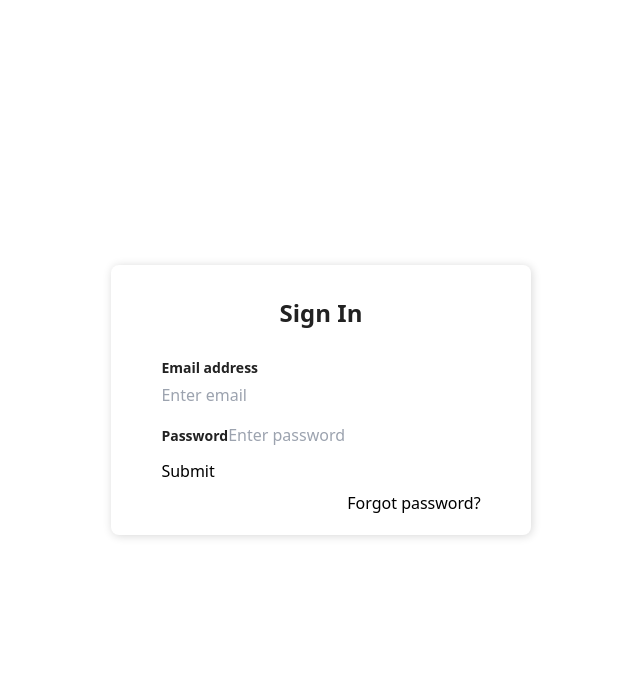
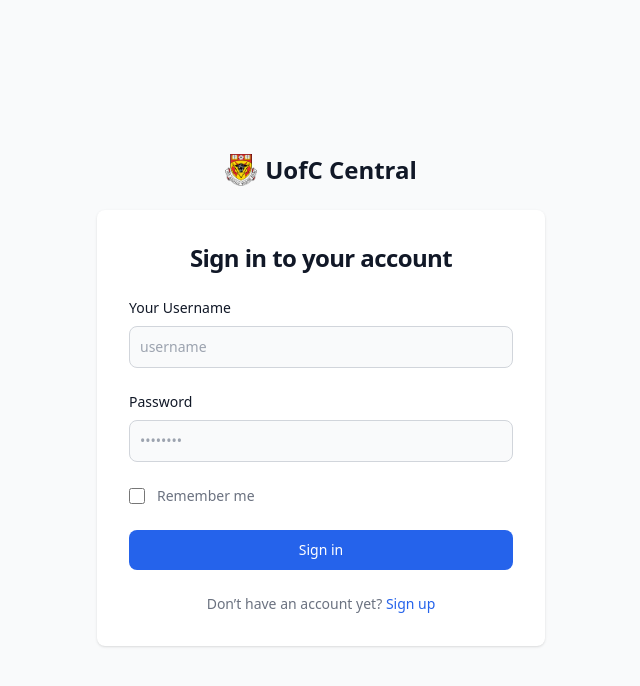
Before and after one commit to asadc24/CalgaryHacks2023, a React (Create React App) app in the folder frontend/: page / in a window 1280 px wide. Shown: the top 686 px of the page, without its empty margins (319-959 px from the left). Built offline with nearby package versions, Linux system fonts and the light colour scheme.

Commit message:
login and signup pages ready

```diff
--- a/frontend/src/App.js
+++ b/frontend/src/App.js
@@ -3,6 +3,7 @@
 import HomePage from './pages/HomePage'
 import Navbar from './components/Navbar';
 import LoginPage from './pages/LoginPage';
+import SignupPage from './pages/SignupPage';
 
 function App() {
   return (
@@ -11,6 +12,7 @@
         <div className='content'>
           <Routes>
             <Route exact path='/' element={<LoginPage/>} />
+            <Route exact path='/signup' element={<SignupPage/>} />
             <Route exact path='/home' element={<HomePage/>} />
           </Routes>
         </div>
--- a/frontend/src/pages/LoginPage.jsx
+++ b/frontend/src/pages/LoginPage.jsx
@@ -1,39 +1,46 @@
 import React , {useState} from "react";
-import './LoginPage.css'
 
-const LoginPage = () =>{
+const LoginPage = () => {
   return (
-    <div className="Auth-form-container">
-      <form className="Auth-form">
-        <div className="Auth-form-content">
-          <h3 className="Auth-form-title">Sign In</h3>
-          <div className="form-group mt-3">
-            <label>Email address</label>
-            <input
-              type="email"
-              className="form-control mt-1"
-              placeholder="Enter email"
-            />
-          </div>
-          <div className="form-group mt-3">
-            <label>Password</label>
-            <input
-              type="password"
-              className="form-control mt-1"
-              placeholder="Enter password"
-            />
-          </div>
-          <div className="d-grid gap-2 mt-3">
-            <button type="submit" className="btn btn-primary">
-              Submit
-            </button>
-          </div>
-          <p className="forgot-password text-right mt-2">
-            Forgot <a href="#">password?</a>
-          </p>
+    <section class="bg-gray-50 dark:bg-gray-900">
+    <div class="flex flex-col items-center justify-center px-6 py-8 mx-auto md:h-screen lg:py-0">
+        <a href="#" class="flex items-center mb-6 text-2xl font-semibold text-gray-900 dark:text-white">
+            <img class="w-8 h-8 mr-2" src={require('../img/uofcLogo.png')} alt="img"/>
+            UofC Central
+        </a>
+        <div class="w-full bg-white rounded-lg shadow dark:border md:mt-0 sm:max-w-md xl:p-0 dark:bg-gray-800 dark:border-gray-700">
+            <div class="p-6 space-y-4 md:space-y-6 sm:p-8">
+                <h1 class="text-xl font-bold leading-tight tracking-tight text-gray-900 md:text-2xl dark:text-white text-center">
+                    Sign in to your account
+                </h1>
+                <form class="space-y-4 md:space-y-6" action="#">
+                    <div>
+                        <label for="username" class="block mb-2 text-sm font-medium text-gray-900 dark:text-white">Your Username</label>
+                        <input type="username" name="username" id="username" class="bg-gray-50 border border-gray-300 text-gray-900 sm:text-sm rounded-lg focus:ring-primary-600 focus:border-primary-600 block w-full p-2.5 dark:bg-gray-700 dark:border-gray-600 dark:placeholder-gray-400 dark:text-white dark:focus:ring-blue-500 dark:focus:border-blue-500" placeholder="username" required=""/>
+                    </div>
+                    <div>
+                        <label for="password" class="block mb-2 text-sm font-medium text-gray-900 dark:text-white">Password</label>
+                        <input type="password" name="password" id="password" placeholder="••••••••" class="bg-gray-50 border border-gray-300 text-gray-900 sm:text-sm rounded-lg focus:ring-primary-600 focus:border-primary-600 block w-full p-2.5 dark:bg-gray-700 dark:border-gray-600 dark:placeholder-gray-400 dark:text-white dark:focus:ring-blue-500 dark:focus:border-blue-500" required=""/>
+                    </div>
+                    <div class="flex items-center justify-between">
+                        <div class="flex items-start">
+                            <div class="flex items-center h-5">
+                              <input id="remember" aria-describedby="remember" type="checkbox" class="w-4 h-4 border border-gray-300 rounded bg-gray-50 focus:ring-3 focus:ring-primary-300 dark:bg-gray-700 dark:border-gray-600 dark:focus:ring-primary-600 dark:ring-offset-gray-800" required=""/>
+                            </div>
+                            <div class="ml-3 text-sm">
+                              <label for="remember" class="text-gray-500 dark:text-gray-300">Remember me</label>
+                            </div>
+                        </div>
+                    </div>
+                    <button type="submit" class="w-full text-white bg-primary-600 hover:bg-primary-700 focus:ring-4 focus:outline-none focus:ring-primary-300 font-medium rounded-lg text-sm px-5 py-2.5 text-center dark:bg-primary-600 dark:hover:bg-primary-700 dark:focus:ring-primary-800">Sign in</button>
+                    <p class="text-sm font-light text-gray-500 dark:text-gray-400 text-center">
+                        Don’t have an account yet? <a href="/signup" class="font-medium text-primary-600 hover:underline dark:text-primary-500">Sign up</a>
+                    </p>
+                </form>
+            </div>
         </div>
-      </form>
     </div>
+  </section>
   )
 }
 
--- a/frontend/src/pages/SignupPage.jsx
+++ b/frontend/src/pages/SignupPage.jsx
@@ -1,6 +1,42 @@
 import React , {useState} from "react";
-import "./LoginPage.css"
 
 const SignupPage = () => {
+  return (
+    <section class="bg-gray-50 dark:bg-gray-900">
+        <div class="flex flex-col items-center justify-center px-6 py-8 mx-auto md:h-screen lg:py-0">
+            <a href="#" class="flex items-center mb-6 text-2xl font-semibold text-gray-900 dark:text-white">
+                <img class="w-8 h-8 mr-2" src={require('../img/uofcLogo.png')} alt="img"/>
+                UofC Central
+             </a>
+        <div class="w-full bg-white rounded-lg shadow dark:border md:mt-0 sm:max-w-md xl:p-0 dark:bg-gray-800 dark:border-gray-700">
+            <div class="p-6 space-y-4 md:space-y-6 sm:p-8">
+                <h1 class="text-xl font-bold leading-tight tracking-tight text-gray-900 md:text-2xl dark:text-white text-center">
+                    Create an Account
+                </h1>
+                <form class="space-y-4 md:space-y-6" action="#">
+                    <div>
+                        <label for="email" class="block mb-2 text-sm font-medium text-gray-900 dark:text-white">Your email</label>
+                        <input type="email" name="email" id="email" class="bg-gray-50 border border-gray-300 text-gray-900 sm:text-sm rounded-lg focus:ring-primary-600 focus:border-primary-600 block w-full p-2.5 dark:bg-gray-700 dark:border-gray-600 dark:placeholder-gray-400 dark:text-white dark:focus:ring-blue-500 dark:focus:border-blue-500" placeholder="name@company.com" required=""/>
+                    </div>
+                    <div>
+                        <label for="username" class="block mb-2 text-sm font-medium text-gray-900 dark:text-white">New Username</label>
+                        <input type="username" name="username" id="username" class="bg-gray-50 border border-gray-300 text-gray-900 sm:text-sm rounded-lg focus:ring-primary-600 focus:border-primary-600 block w-full p-2.5 dark:bg-gray-700 dark:border-gray-600 dark:placeholder-gray-400 dark:text-white dark:focus:ring-blue-500 dark:focus:border-blue-500" placeholder="username" required=""/>
+                    </div>
+                    <div>
+                        <label for="password" class="block mb-2 text-sm font-medium text-gray-900 dark:text-white">New Password</label>
+                        <input type="password" name="password" id="password" placeholder="••••••••" class="bg-gray-50 border border-gray-300 text-gray-900 sm:text-sm rounded-lg focus:ring-primary-600 focus:border-primary-600 block w-full p-2.5 dark:bg-gray-700 dark:border-gray-600 dark:placeholder-gray-400 dark:text-white dark:focus:ring-blue-500 dark:focus:border-blue-500" required=""/>
+                    </div>
 
+                    <button type="submit" class="w-full text-white bg-primary-600 hover:bg-primary-700 focus:ring-4 focus:outline-none focus:ring-primary-300 font-medium rounded-lg text-sm px-5 py-2.5 text-center dark:bg-primary-600 dark:hover:bg-primary-700 dark:focus:ring-primary-800">Create Account</button>
+                    <p class="text-sm font-light text-gray-500 dark:text-gray-400 text-center">
+                        Already have an account? <a href="/" class="font-medium text-primary-600 hover:underline dark:text-primary-500">Sign In</a>
+                    </p>
+                </form>
+            </div>
+        </div>
+    </div>
+    </section>
+  )
 }
+
+export default SignupPage
--- a/frontend/tailwind.config.js
+++ b/frontend/tailwind.config.js
@@ -4,7 +4,47 @@
     "./src/**/*.{js,jsx,ts,tsx}",
   ],
   theme: {
-    extend: {},
+    extend: {
+      colors: {
+        primary: {"50":"#eff6ff","100":"#dbeafe","200":"#bfdbfe","300":"#93c5fd","400":"#60a5fa","500":"#3b82f6","600":"#2563eb","700":"#1d4ed8","800":"#1e40af","900":"#1e3a8a"}
+      }
+    },
+    FontFamily: {
+      'body': [
+    'Inter',
+    'ui-sans-serif',
+    'system-ui',
+    '-apple-system',
+    'system-ui',
+    'Segoe UI',
+    'Roboto',
+    'Helvetica Neue',
+    'Arial',
+    'Noto Sans',
+    'sans-serif',
+    'Apple Color Emoji',
+    'Segoe UI Emoji',
+    'Segoe UI Symbol',
+    'Noto Color Emoji'
+  ],
+      'sans': [
+    'Inter',
+    'ui-sans-serif',
+    'system-ui',
+    '-apple-system',
+    'system-ui',
+    'Segoe UI',
+    'Roboto',
+    'Helvetica Neue',
+    'Arial',
+    'Noto Sans',
+    'sans-serif',
+    'Apple Color Emoji',
+    'Segoe UI Emoji',
+    'Segoe UI Symbol',
+    'Noto Color Emoji'
+  ]
+  }
   },
   plugins: [],
 }
```
Also changed, not shown: frontend/src/img/uofcLogo.png (added), frontend/src/index.css (line endings or trailing spaces), 1 other file (tests, documents, lock files or other folders).
